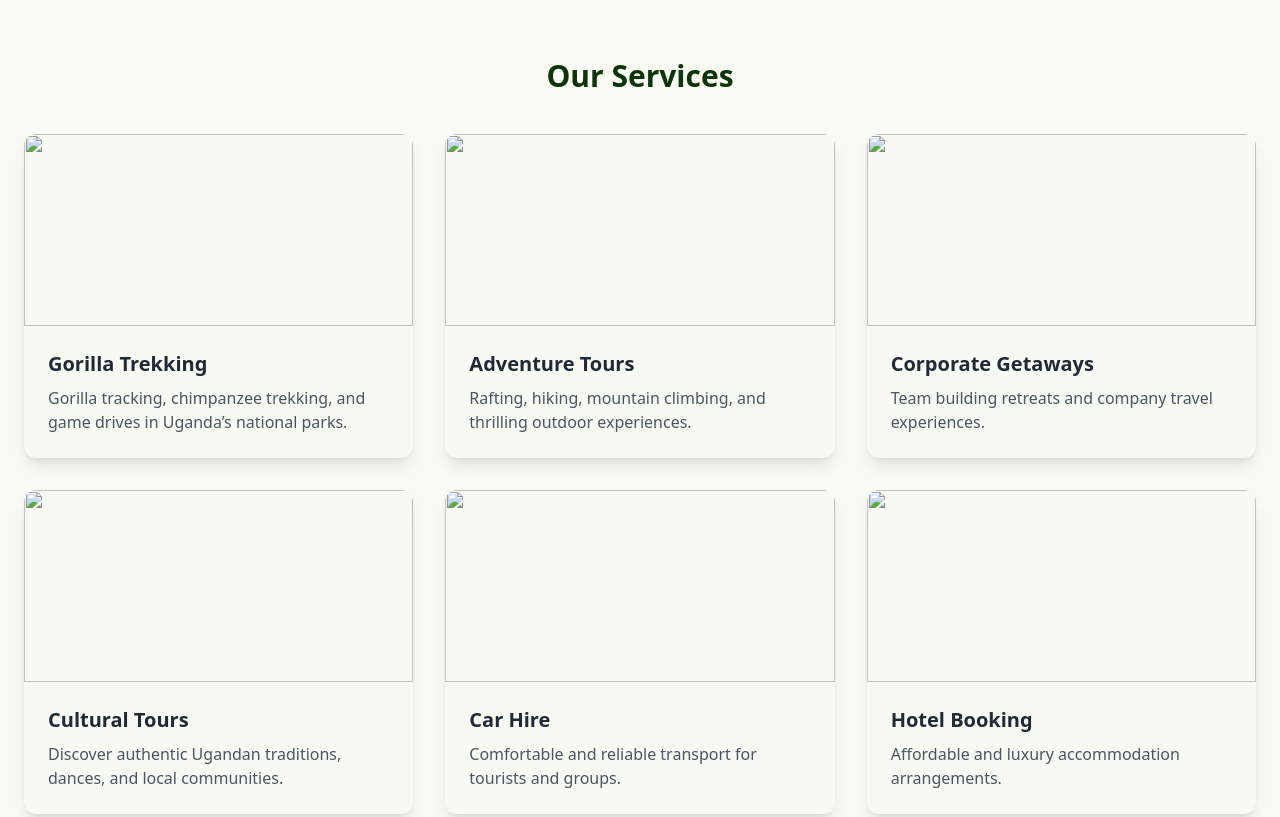
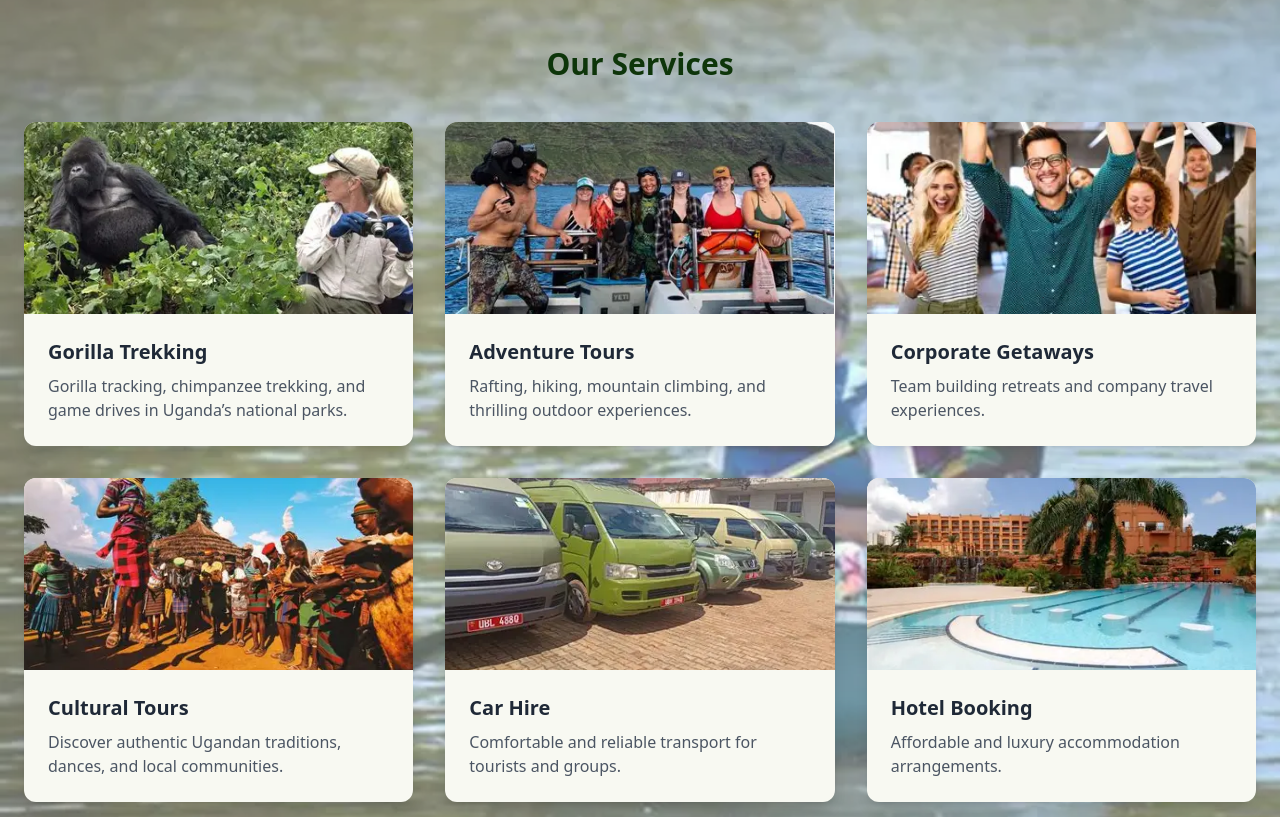
Before and after one commit to kyomuhendo2/2026-WEBSITE, a plain HTML site: page index.html in a window 1280 px wide. Shown: the part 820-1637 px from the top of the page. Drawn offline with nearby package versions, Linux system fonts and the light colour scheme.

Commit message:
Version 1.3

```diff
--- a/index.html
+++ b/index.html
@@ -18,8 +18,8 @@ extend: {
         light: "#f8f9f2"
     },
     backgrondImage:{
-        'hero-pattern': "url('img/mt-muhabura.jpg')",
-        'footer-texture': "url('/img/footer-texture.png')"
+        'hero-pattern': "url('images/mt-muhabura.jpg')",
+        'footer-texture': "url('/images/footer-texture.png')"
     },
     fontFamily:{
         Montserrat: ['Montserrat'],
@@ -39,7 +39,7 @@ extend: {
 <nav class="bg-white p-4">
 <div class="container mx-auto flex justify-between">
     <div class="flex justify-between">
-        <div class="flex"><img src="img/BYEBIRE-logo.png" height="50px" width="50px"></div>
+        <div class="flex"><img src="images/BYEBIRE-logo.png" height="50px" width="50px"></div>
         <div class="flex px-4"><h1 class="font-bold text-primary text-3xl">BYEBIRE TOUR & TRAVEL</h1></div>
     </div>
 
@@ -58,7 +58,7 @@ extend: {
 
 <!-- HERO -->
 
-<section class="text-white py-24 text-center bg-cover" style="background-image: url('img/mountains.webp');">
+<section class="text-white py-24 text-center bg-cover" style="background-image: url('images/mountains.webp');">
 <div class="max-w-xl mx-auto bg-light/50 p-8 shadow-lg  text-primary">
     <h2 class="text-4xl font-bold mb-4 text-primary">
     Explore Uganda With Us
@@ -94,7 +94,7 @@ Byebire Tour and Travel Co. Limited is a Uganda-based tourism company located in
 
 <!-- SERVICES -->
 
-<section id="services"class="py-16 bg-cover" style="background-image: url('img/canoe.webp');">
+<section id="services"class="py-16 bg-cover" style="background-image: url('images/canoe.webp');">
     <div class="bg-light/40 py-16">
         <div class="container mx-auto px-6">
 
@@ -104,7 +104,7 @@ Byebire Tour and Travel Co. Limited is a Uganda-based tourism company located in
 
         <div class="grid md:grid-cols-3 gap-8">
             <div class="bg-light rounded-xl shadow-lg overflow-hidden">
-                <img src="img/gorillatracking.webp" class="w-full h-48 object-cover">
+                <img src="images/gorillatracking.webp" class="w-full h-48 object-cover">
                 <div class="p-6">
                     <h3 class="text-xl font-semibold mb-2">Gorilla Trekking</h3>
                     <p class="text-gray-600">Gorilla tracking, chimpanzee trekking, and game drives in Uganda’s national parks.</p>
@@ -112,7 +112,7 @@ Byebire Tour and Travel Co. Limited is a Uganda-based tourism company located in
             </div>
 
         <div class="bg-light rounded-xl shadow-lg overflow-hidden">
-            <img src="img/adventure-tours.webp" class="w-full h-48 object-cover">
+            <img src="images/adventure-tours.webp" class="w-full h-48 object-cover">
             <div class="p-6">
                 <h3 class="text-xl font-semibold mb-2">Adventure Tours</h3>
                 <p class="text-gray-600">Rafting, hiking, mountain climbing, and thrilling outdoor experiences.</p>
@@ -120,7 +120,7 @@ Byebire Tour and Travel Co. Limited is a Uganda-based tourism company located in
         </div>
 
         <div class="bg-light rounded-xl shadow-lg overflow-hidden">
-            <img src="img/coporategetaway.webp" class="w-full h-48 object-cover">
+            <img src="images/coporategetaway.webp" class="w-full h-48 object-cover">
             <div class="p-6">
                 <h3 class="text-xl font-semibold mb-2">Corporate Getaways</h3>
                 <p class="text-gray-600">Team building retreats and company travel experiences.</p>
@@ -128,7 +128,7 @@ Byebire Tour and Travel Co. Limited is a Uganda-based tourism company located in
         </div>
 
         <div class="bg-light rounded-xl shadow-lg overflow-hidden">
-            <img src="img/culturaltours.webp" class="w-full h-48 object-cover">
+            <img src="images/culturaltours.webp" class="w-full h-48 object-cover">
             <div class="p-6">
                 <h3 class="text-xl font-semibold mb-2">Cultural Tours</h3>
                 <p class="text-gray-600">Discover authentic Ugandan traditions, dances, and local communities.</p>
@@ -136,7 +136,7 @@ Byebire Tour and Travel Co. Limited is a Uganda-based tourism company located in
         </div>
 
         <div class="bg-light rounded-xl shadow-lg overflow-hidden">
-            <img src="img/carhire.webp" class="w-full h-48 object-cover">
+            <img src="images/carhire.webp" class="w-full h-48 object-cover">
             <div class="p-6">
                 <h3 class="text-xl font-semibold mb-2">Car Hire</h3>
                 <p class="text-gray-600">Comfortable and reliable transport for tourists and groups.</p>
@@ -144,7 +144,7 @@ Byebire Tour and Travel Co. Limited is a Uganda-based tourism company located in
         </div>
 
         <div class="bg-light rounded-xl shadow-lg overflow-hidden">
-            <img src="img/hotelbooking.webp" class="w-full h-48 object-cover">
+            <img src="images/hotelbooking.webp" class="w-full h-48 object-cover">
             <div class="p-6">
                 <h3 class="text-xl font-semibold mb-2">Hotel Booking</h3>
                 <p class="text-gray-600">Affordable and luxury accommodation arrangements.</p>
```
